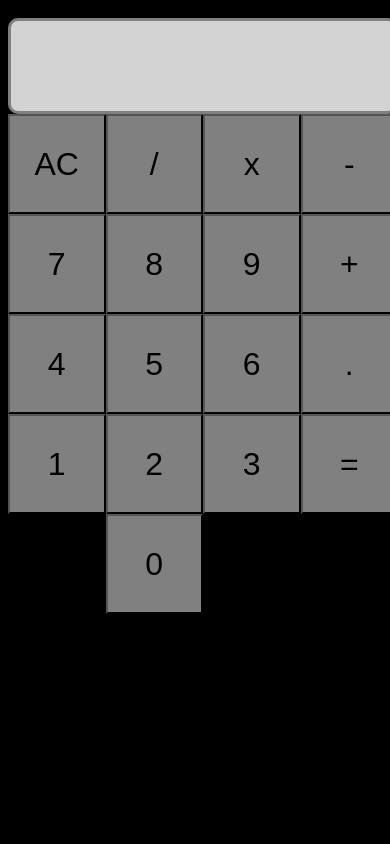
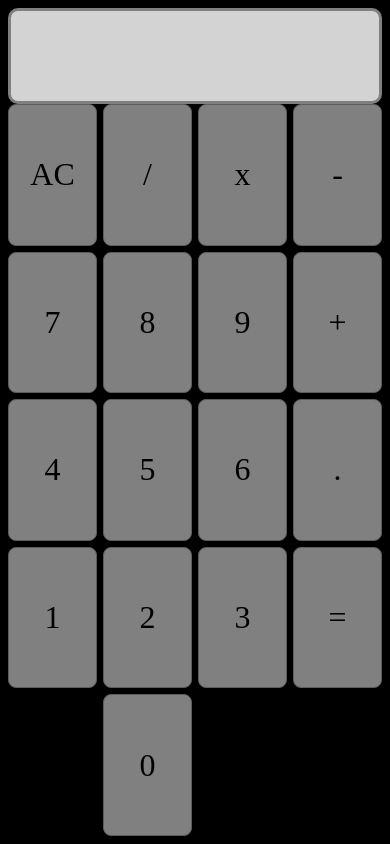
Before and after one commit to JosiahHands/reactApp, a React (Vite) app: page / in a window 390 px wide. Built offline with nearby package versions, Linux system fonts and the light colour scheme.

Commit message:
Fix iPhone button text color and slow taps.
iOS Safari styles button labels with -apple-system-blue unless color is set on the button. Gate hover to real pointers and fit the keypad to the phone screen so the first tap registers.

```diff
--- a/index.html
+++ b/index.html
@@ -3,7 +3,7 @@
   <head>
     <meta charset="UTF-8" />
     <link rel="icon" type="image/svg+xml" href="/favicon.svg" />
-    <meta name="viewport" content="width=device-width, initial-scale=1.0" />
+    <meta name="viewport" content="width=device-width, initial-scale=1.0, viewport-fit=cover" />
     <title>firstreactapp</title>
   </head>
   <body>
--- a/src/myCalc.css
+++ b/src/myCalc.css
@@ -1,10 +1,12 @@
 body {
     display: grid;
     width: 100%;
+    margin: 0;
     background-color: black;
     box-sizing: border-box;
     color: black;
 }
+
 .container {
     width: 50%;
     margin: 10px auto;
@@ -19,31 +21,72 @@ body {
     padding: 10px;
     position: relative;
     align-content: center;
+    color: black;
+    -webkit-text-fill-color: black;
 }
 
 .buttons {
     display: grid;
     grid-template: repeat(5, 1fr) / repeat(4, 1fr);
+    gap: 6px;
     height: 500px;
 }
-button, .result {
+
+button,
+.result {
     font-size: 2em;
+}
+
+/* iOS Safari sets button text to -apple-system-blue and ignores color on body. */
+button {
+    color: #000;
+    -webkit-text-fill-color: #000;
+    background-color: gray;
+    -webkit-appearance: none;
+    appearance: none;
+    border: 1px solid #5c5c5c;
+    border-radius: 8px;
+    font-family: inherit;
+    touch-action: manipulation;
+    -webkit-tap-highlight-color: transparent;
+    cursor: pointer;
+    user-select: none;
+}
+
+button:active {
+    background-color: lightgray;
+}
+
+/* :hover on touch devices makes the first tap a hover and the second the click. */
+@media (hover: hover) and (pointer: fine) {
+    button:hover {
+        background-color: lightgray;
+    }
 }
 
 @media screen and (max-width: 700px) {
     .container {
-        width: 100%
+        width: 100%;
+        height: 100svh;
+        margin: 0;
+        padding: 8px;
+        padding-bottom: calc(8px + env(safe-area-inset-bottom));
+        box-sizing: border-box;
+        display: flex;
+        flex-direction: column;
+    }
+
+    .result {
+        flex: 0 0 auto;
+    }
+
+    .buttons {
+        flex: 1;
+        height: auto;
+        min-height: 0;
     }
 }
 
 #zero {
     grid-area: 5 / 2 / span 1 / span 1;
 }
-
-button {
-    background-color: gray;
-}
-
-button:hover {
-    background-color: lightgray;
-}
```
